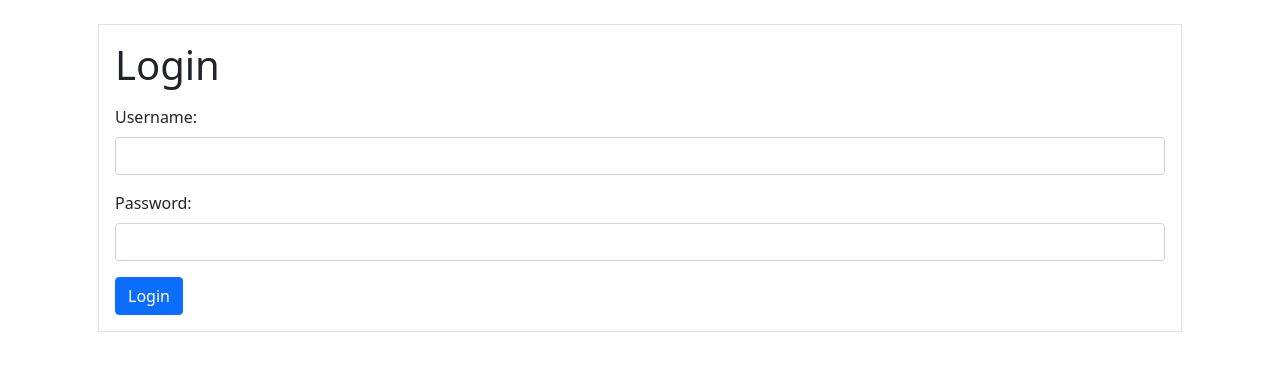
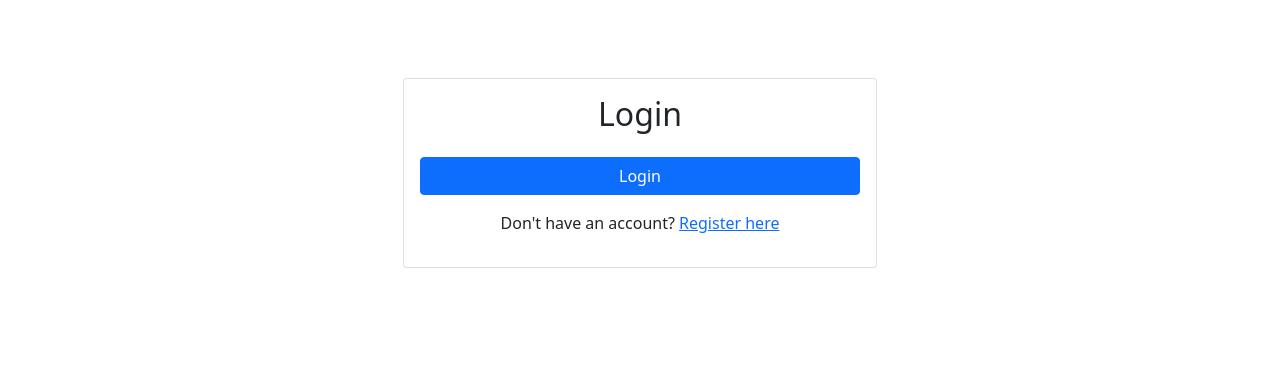
Before and after one commit to rixyz/django-social-app, a Django app: page /login/ in a window 1280 px wide. Shown: the part 56-427 px from the top of the page. Run offline with Django 5.2, Linux system fonts and the light colour scheme; data that the repository does not hold is empty.

Commit message:
updated UI

```diff
--- a/friend/templates/friend/snippets/badge.html
+++ b/friend/templates/friend/snippets/badge.html
@@ -23,7 +23,7 @@
               div.html(`
                         <span>
                             <img
-                              src="${frRequest.user.pictureUrl}"
+                              src="${frRequest.user.profile_picture}"
                               alt="${frRequest.user.username}'s profile picture"
                               class="rounded-circle me-2"
                               style="width: 40px; height: 40px"
@@ -64,16 +64,13 @@
     function handleFriendRequest(action, requestId) {
       let url;
       if (action === "accept") {
-        url = "{% url 'accept-request' 000 %}".replace("0", requestId);
+        url = "{% url 'accept-request' 0 %}".replace("0", requestId);
       } else if (action === "reject") {
-        url = "{% url 'reject-request' 000 %}".replace("0", requestId);
+        url = "{% url 'reject-request' 0 %}".replace("0", requestId);
       }
       $.ajax({
         url: url,
         type: "POST",
-        headers: {
-          "X-CSRFToken": "{{ csrf_token }}",
-        },
         dataType: "json",
         success: function (data) {
           if (data.status === "success") {
--- a/post/templates/post/base.html
+++ b/post/templates/post/base.html
@@ -6,6 +6,10 @@
     <meta charset="UTF-8" />
     <meta name="viewport" content="width=device-width, initial-scale=1.0" />
     <title>{% block title %}Social App{% endblock %}</title>
+    <link
+      href="{% static 'style.css' %}"
+      rel="stylesheet"
+    />
     <link
       href="https://cdn.jsdelivr.net/npm/bootstrap@5.1.3/dist/css/bootstrap.min.css"
       rel="stylesheet"
@@ -25,5 +29,10 @@
     <main class="container mt-4">{% block content %}{% endblock %}</main>
 
     {% block script %}{% endblock %}
+    <script>
+      $.ajaxSetup({
+          headers: { "X-CSRFToken": '{{ csrf_token }}' }
+      });
+  </script>
   </body>
 </html>
--- a/post/templates/post/create.html
+++ b/post/templates/post/create.html
@@ -6,6 +6,6 @@
 <form method="post" enctype="multipart/form-data">
     {% csrf_token %}
     {{ form }}
-    <button type="submit" class="btn btn-primary">Create Post</button>
+    <button type="submit" class="btn btn-primary mt-3">Create Post</button>
 </form>
 {% endblock %}
--- a/post/templates/post/navbar.html
+++ b/post/templates/post/navbar.html
@@ -25,6 +25,8 @@
                             <button type="submit" class="btn btn-link nav-link">Logout</button>
                         </form>
                     </li>
+                    {% include 'friend/friend_request_badge.html' %}
+                    {% include 'friend/snippets/badge.html' %}
                 {% else %}
                     <li class="nav-item">
                         <a class="nav-link" href="{% url 'login' %}">Login</a>
@@ -36,6 +38,4 @@
             </ul>
         </div>
     </div>
-    {% include 'friend/friend_request_badge.html' %}
-    {% include 'friend/snippets/badge.html' %}
 </nav>
--- a/user/templates/user/login.html
+++ b/user/templates/user/login.html
@@ -1,21 +1,29 @@
 {% extends 'post/base.html' %}
-{% block title %} Login {%endblock %}
+
+{% block title %}Login{% endblock %}
+
 {% block content %}
-<section class="border p-3 m-3">
-<h1>Login</h1>
-<form method="post" class="mt-3">
-  {% csrf_token %} {% if error %}
-  <div class="alert alert-danger">{{ error }}</div>
-  {% endif %}
-  <div class="mb-3">
-    <label for="username" class="form-label">Username:</label>
-    <input type="text" class="form-control" name="username" required />
-  </div>
-  <div class="mb-3">
-    <label for="password" class="form-label">Password:</label>
-    <input type="password" class="form-control" name="password" required />
-  </div>
-  <button type="submit" class="btn btn-primary">Login</button>
-</form>
-</section>
+<div class="container mt-5">
+    <div class="row justify-content-center">
+        <div class="col-md-6">
+            <div class="card">
+                <div class="card-body">
+                    <h2 class="card-title text-center mb-4">Login</h2>
+
+                    <form method="post">
+                        {% csrf_token %}
+                        {{ form }}
+                        <div class="d-grid gap-2">
+                            <button type="submit" class="btn btn-primary">Login</button>
+                        </div>
+                    </form>
+
+                    <div class="mt-3 text-center">
+                        <p>Don't have an account? <a href="{% url 'register' %}">Register here</a></p>
+                    </div>
+                </div>
+            </div>
+        </div>
+    </div>
+</div>
 {% endblock %}
```
Also changed, not shown: post/templates/post/detail.html (+5 -5 lines), post/templates/post/post_template.html (+4 -4 lines), user/templates/user/profile.html (+14 -11 lines).
